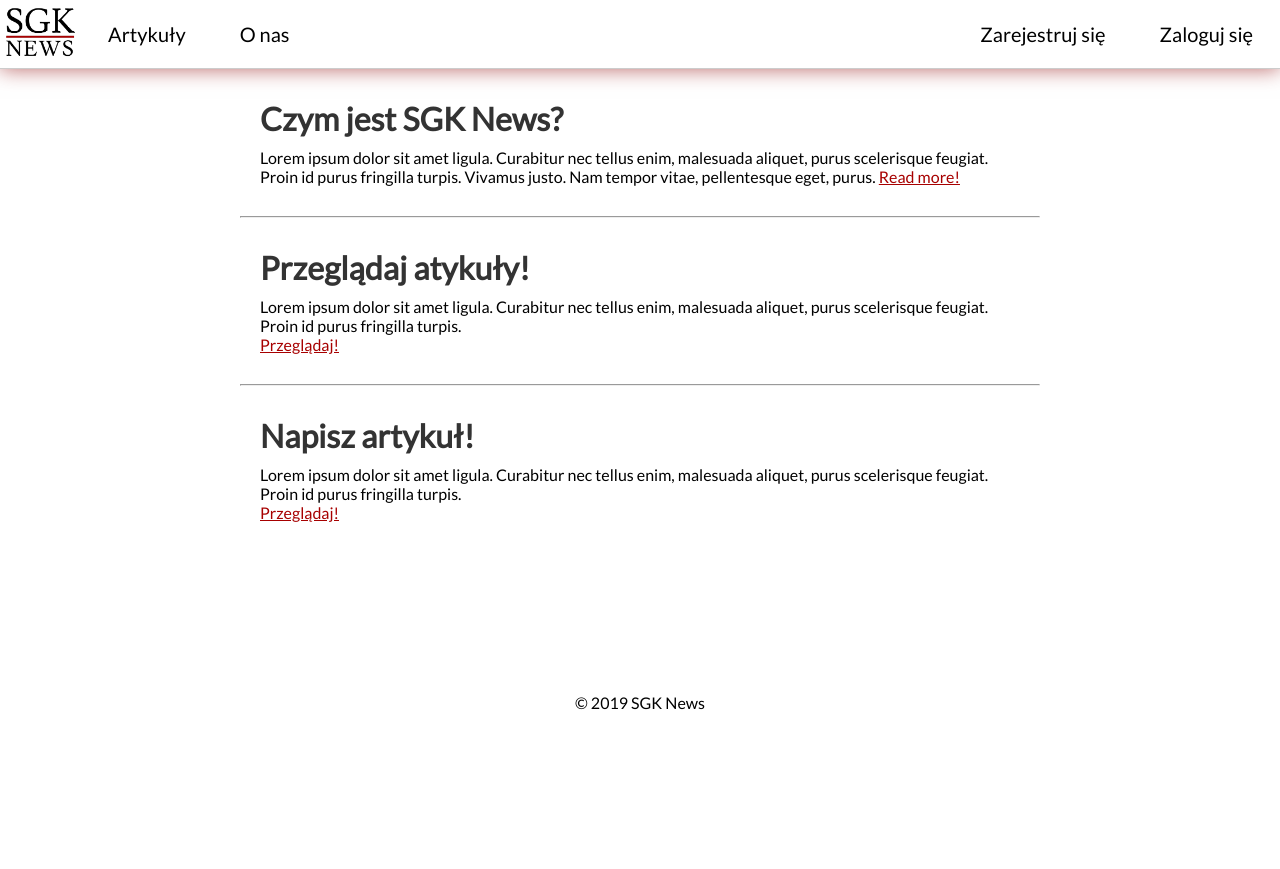
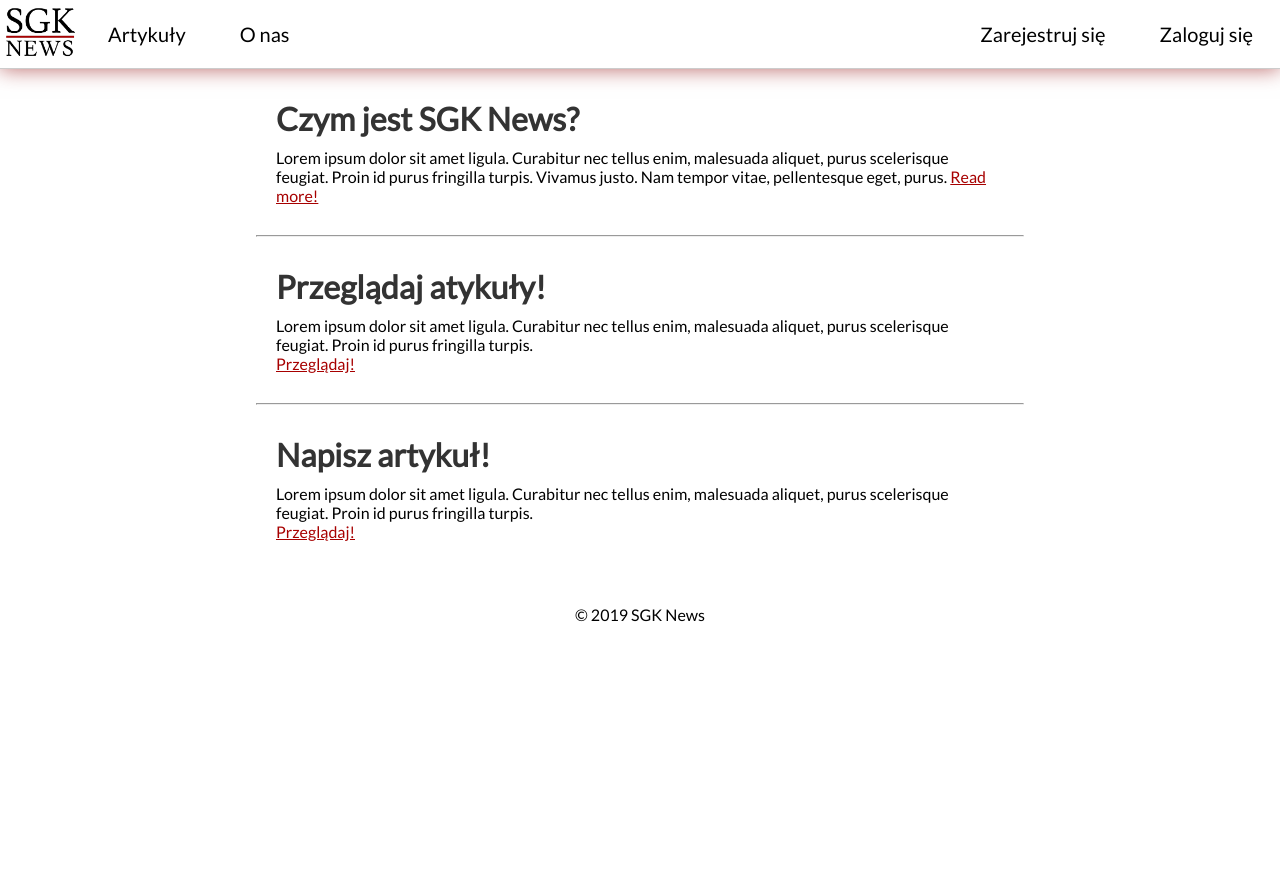
Before and after one commit to SKupisz/sgk-news, a PHP site: page /sgk-news/ in a window 1280 px wide. After the commit the page ends 622 px from the top, so only its background shows below. Run offline with PHP 8.4, Linux system fonts and the light colour scheme.

Commit message:
Add files via upload

```diff
--- a/index.php
+++ b/index.php
@@ -22,16 +22,7 @@ session_start();
 
 <?php require_once "main/bar.php";?>
 
-    <!--
 
-    <ul>
-        <li class="left_li"><a href="https://sgk-news.pl/"><img id="logo" src="logo.png"></a></li>
-        <li class="left_li"><a class="navlink" href="https://sgk-news.pl/top.php">Artykuły</a></li>
-        <li class="left_li"><a class="navlink" href="me_eng.html">O nas</a></li>
-        <li class="left_li"><a class="navlink" href="#">Zaloguj się</a></li>
-        <li class="right_li"><a class="navlink" href="#">Utwórz konto</a></li>
-    </ul>
-   -->
 
 <div class="mainindex">
 
@@ -57,10 +48,9 @@ session_start();
        </div>
 
 
-       <br><br><br><br><br><br><br>
+    <div class="footer">
 
-
-    <div class="footer">
+      <br>
 
 
     <p>&copy; 2019 SGK News</p>
@@ -81,4 +71,6 @@ session_start();
 
 <script src = "main/jquery-3-2-1.js"></script>
 <script src="main/main.js"></script>
+
+
 </html>
--- a/main.css
+++ b/main.css
@@ -3,11 +3,9 @@
     margin: 0;
 }
 
-html {
-	overflow: hidden;
-}
 
-ul {
+
+.topnav {
   list-style-type: none;
   margin: 0;
   padding: 0;
@@ -50,8 +48,7 @@ ul {
 
 .mainindex {
   margin: auto;
-  width: 800px;
-  height: 100%;
+  width: 60%;
   position: relative;
 
 }
@@ -74,10 +71,8 @@ ul {
 	color: #333;
 }
 
-
-
 .footer {
-	width: 800px;
+	width: 60%;
 	height: 50px;
 	text-align: center;
 	font-family: 'Lato', sans-serif;
--- a/profile.php
+++ b/profile.php
@@ -59,7 +59,7 @@ require_once"profile/loadData.php";
   </section>
   <section id = "u10p">
     <div id = "u10pbc"></div>
-    <header id = "u10pt">Inbox</header>
+    <header class = "u10pt">Inbox</header>
     <section id = "u10phc"><label id = "u10ph"><?php if($length > 0) echo $length;?></label></section>
     <!--<section id = "u10pc">You have <?php
      if($length == 0)
@@ -75,8 +75,8 @@ require_once"profile/loadData.php";
     <a href="inbox.php" id = "u10pl">Check the inbox</a>
   </section>
   <section id = "u10a">
-    <header id = "u10at">Articles</header>
-    <section id = "u10ac">
+    <header class = "u10pt">Articles</header>
+    <section class = "u10ptsmall">
       <?php if($articles_length == 0){
         ?>You haven't written any articles yet<?php
       }
--- a/showarticle.php
+++ b/showarticle.php
@@ -86,6 +86,7 @@ try {
     <meta charset="utf-8"/>
       <meta name="viewport"  content="width=device-width, inital-scale=1.0"/>
       <link rel="stylesheet" type="text/css" href = "main/bar.css"/>
+      <link rel="stylesheet" type="text/css" href = "main.css"/>
       <link rel = "stylesheet" type = "text/css" href = "top/show.css"/>
       <link rel="shortcut icon" type = "image/png" href = "main/logo.png"/>
       <meta name="description" content="SGK-news website">
--- a/top.php
+++ b/top.php
@@ -104,8 +104,9 @@ if(isset($_GET['watchingImage']))
             ?>
 
             <a id = "u11article" style = "position: absolute; top: <?php echo 12+(50*$i);?>%;" href = "showarticle.php?id=<?php echo $now_id;?>" target = "_blank">
-              <span id = "u11aofa"><?php echo $now_from;?></span>
-              <div id = "u11at"><?php echo $now_title;?></div>
+            <div class="lining">
+                 <h1 id = "u11at"><?php echo $now_title;?></h1>
+             <h2 id = "u11aofa"><?php echo $now_from;?></h2>
               <section id = "u11av">
                 <?php echo $now_content; ?>
               </section>
@@ -152,6 +153,7 @@ if(isset($_GET['watchingImage']))
                 echo $now_tags;
                 ?>
               </aside>
+                </div>
             </a>
             <?php
           }
```
Also changed, not shown: login.php (+13 -1 lines).
